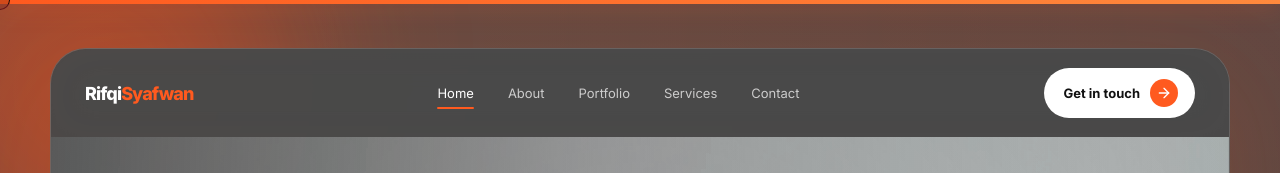
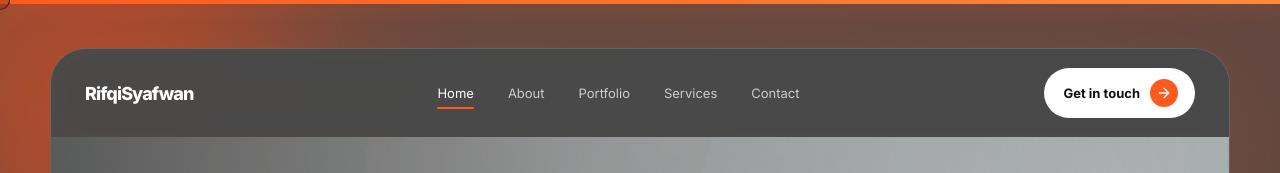
Before and after one commit to fzmndr/rifqi-syafwan-photography, a React (Vite) app: page / in a window 1280 px wide. Shown: the top 173 px of the page. Built offline with nearby package versions, Linux system fonts and the light colour scheme.

Commit message:
update website'

```diff
--- a/src/index.css
+++ b/src/index.css
@@ -270,11 +270,12 @@ img {
   font-size: 18px;
   font-weight: 800;
   letter-spacing: -0.05em;
+  color: white;
   transition: 0.3s ease;
 }
 
 .logo span {
-  color: var(--orange);
+  color: white;
 }
 
 .logo:hover {
@@ -3233,3 +3234,10 @@ body {
   background: #4a4a4a;
   color: white;
 }
+/* Logo revision: Rifqi Syafwan putih semua */
+.logo,
+.logo span,
+.theme-luxury .logo span,
+.theme-dark .logo span {
+  color: white;
+}
```
